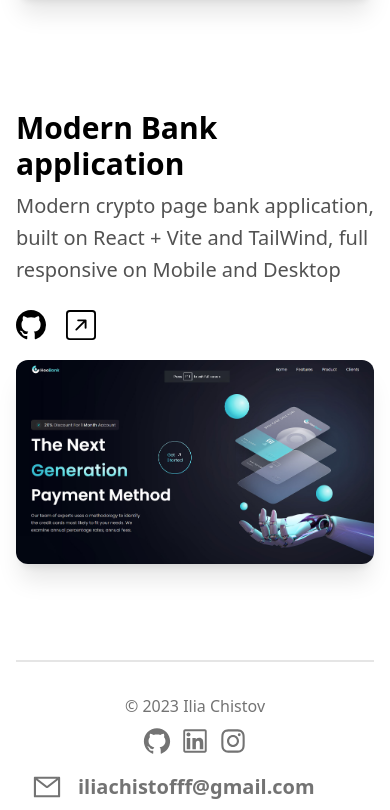
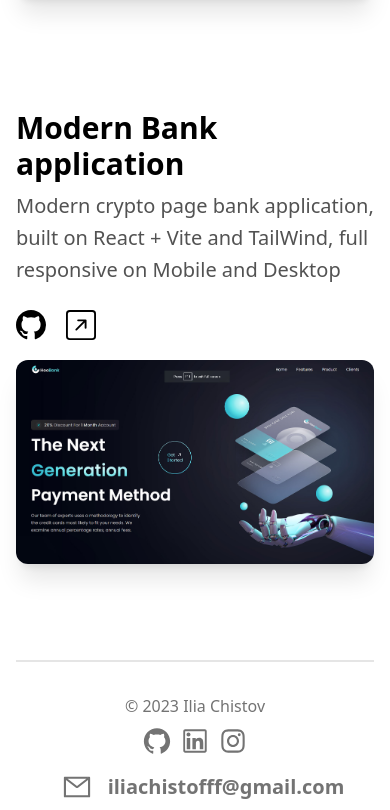
Before and after one commit to ilya0012/Portfolio-Next.JS, a Next.js app: page / in a window 390 px wide. Shown: the part 3674-4484 px from the top of the page. Built offline with nearby package versions, Linux system fonts and the light colour scheme.

Commit message:
Update Footer.tsx

```diff
--- a/components/Footer.tsx
+++ b/components/Footer.tsx
@@ -26,7 +26,7 @@ const Footer = () => {
                 </a>
             </div>
         </div>
-    <div className='flex flex-row text-neutral-900 md:justify-between'>
+    <div className='flex flex-row text-neutral-900 md:justify-between items-center justify-center'>
         <p className='flex flex-row-reverse items-center justify-center text-neutral-500 dark:text-neutral-100 mb-2'>
             <span className='flex align-baseline font-bold text-[20px]'>iliachistofff@gmail.com</span>
             <AiOutlineMail size={30} className='mx-4 justify-center flex hover:-translate-y-1 transition-transform cursore-pointer text-neutral-500 dark:text-neutral-100' />
```
